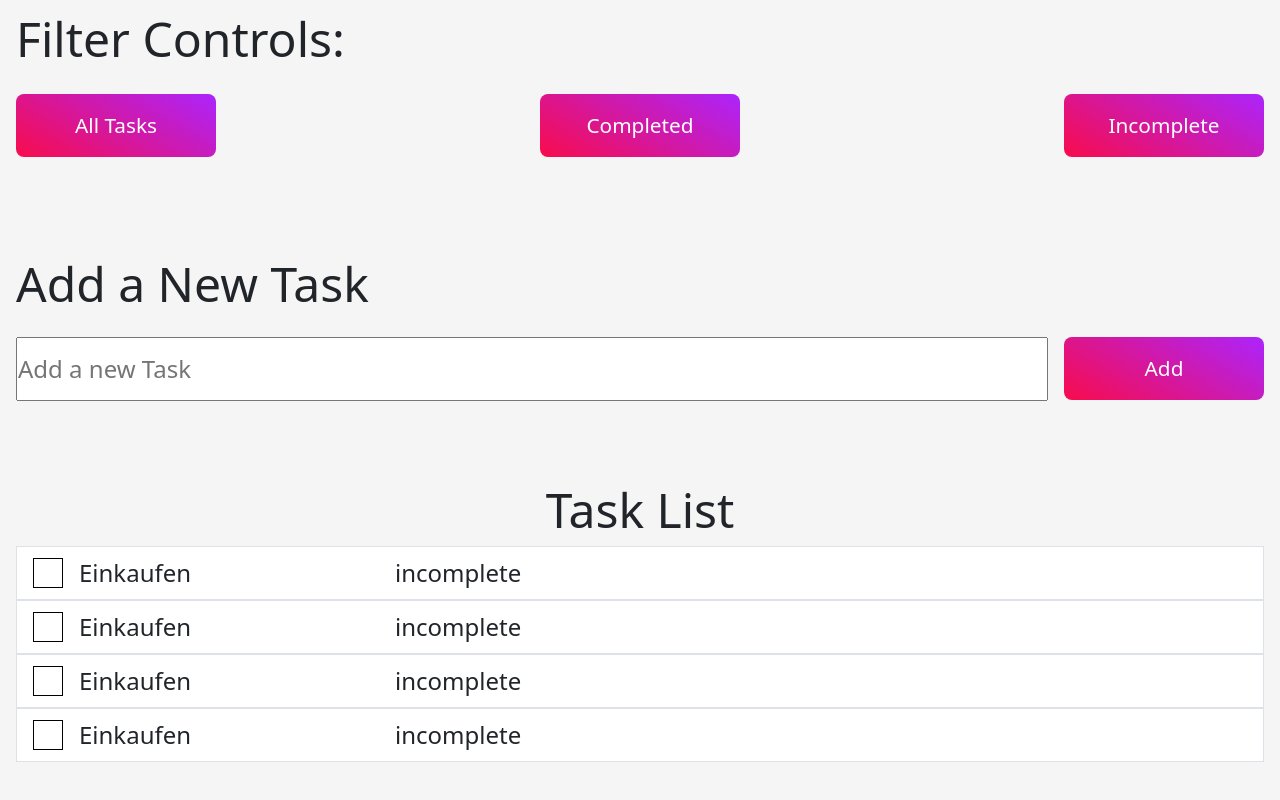
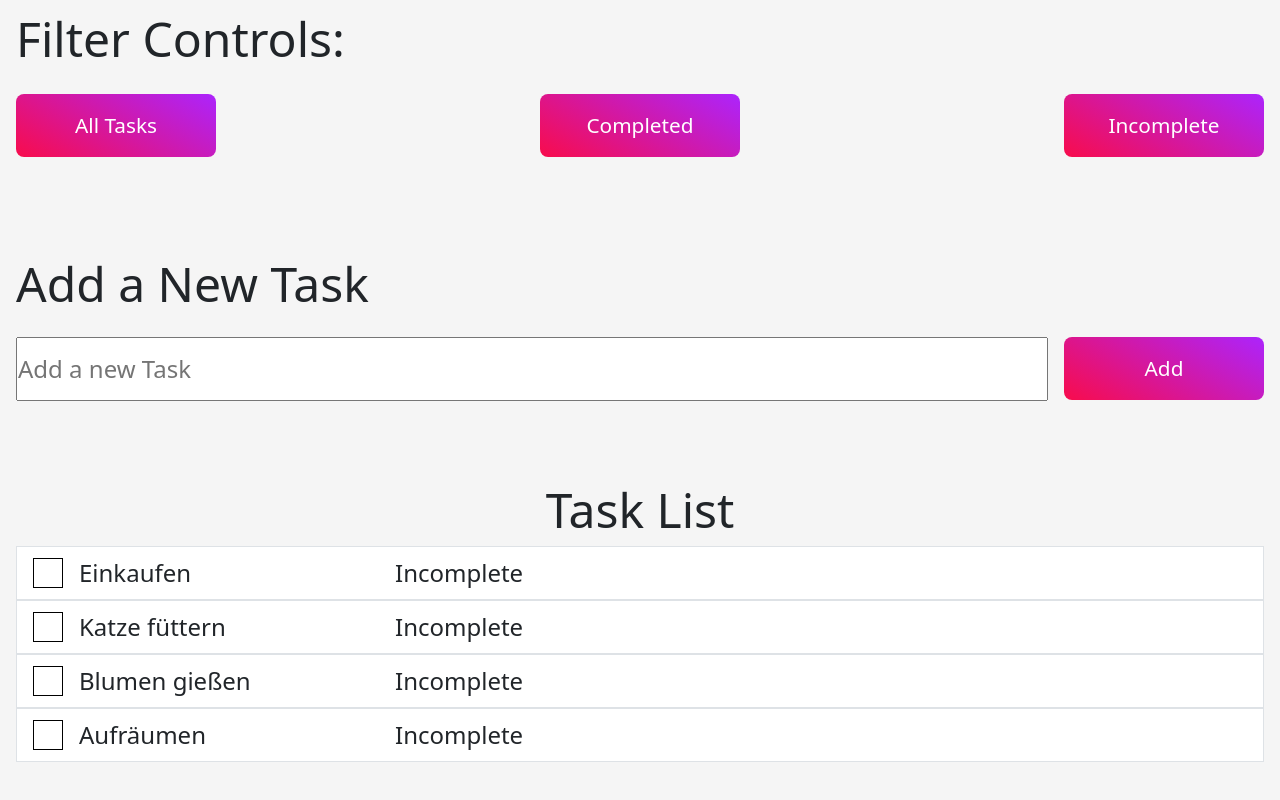
Before and after one commit to Jacques1988/todoAppB2, an Angular app: page / in a window 1280 px wide. Shown: the part 366-1166 px from the top of the page. Built offline with nearby package versions, Linux system fonts and the light colour scheme.

Commit message:
add task list component, data flow in task list. fixes #15, fixes #16

```diff
--- a/src/app/task-list/task-component/task-component.html
+++ b/src/app/task-list/task-component/task-component.html
@@ -1,5 +1,5 @@
 <li class="list-group-item">
-  <input class="task-checkbox" type="checkbox" />
-  <span class="task-text">Einkaufen</span>
-  <span class="task-text status">incomplete</span>
+  <input [checked]="task().checked" class="task-checkbox" type="checkbox" />
+  <span class="task-text">{{ task().task }}</span>
+  <span class="task-text status">{{ task().status }}</span>
 </li>
--- a/src/app/task-list/task-component/task-component.ts
+++ b/src/app/task-list/task-component/task-component.ts
@@ -1,4 +1,5 @@
 import { Component, input } from '@angular/core';
+import { Task } from '../../shared/models/task';
 
 @Component({
   selector: 'app-task-component',
@@ -7,5 +8,5 @@ import { Component, input } from '@angular/core';
   styleUrl: './task-component.css',
 })
 export class TaskComponent {
-  task = input.required();
+  task = input.required<Task>();
 }
--- a/src/app/task-list/task-list.ts
+++ b/src/app/task-list/task-list.ts
@@ -12,8 +12,4 @@ import { TaskService } from '../services/task-service';
 export class TaskList {
   teaser = signal<string>('Task List');
   tasks = inject(TaskService).getAllTasks();
-
-  /*  ngOnInit() {
-    console.log(this.tasks());
-  } */
 }
```
